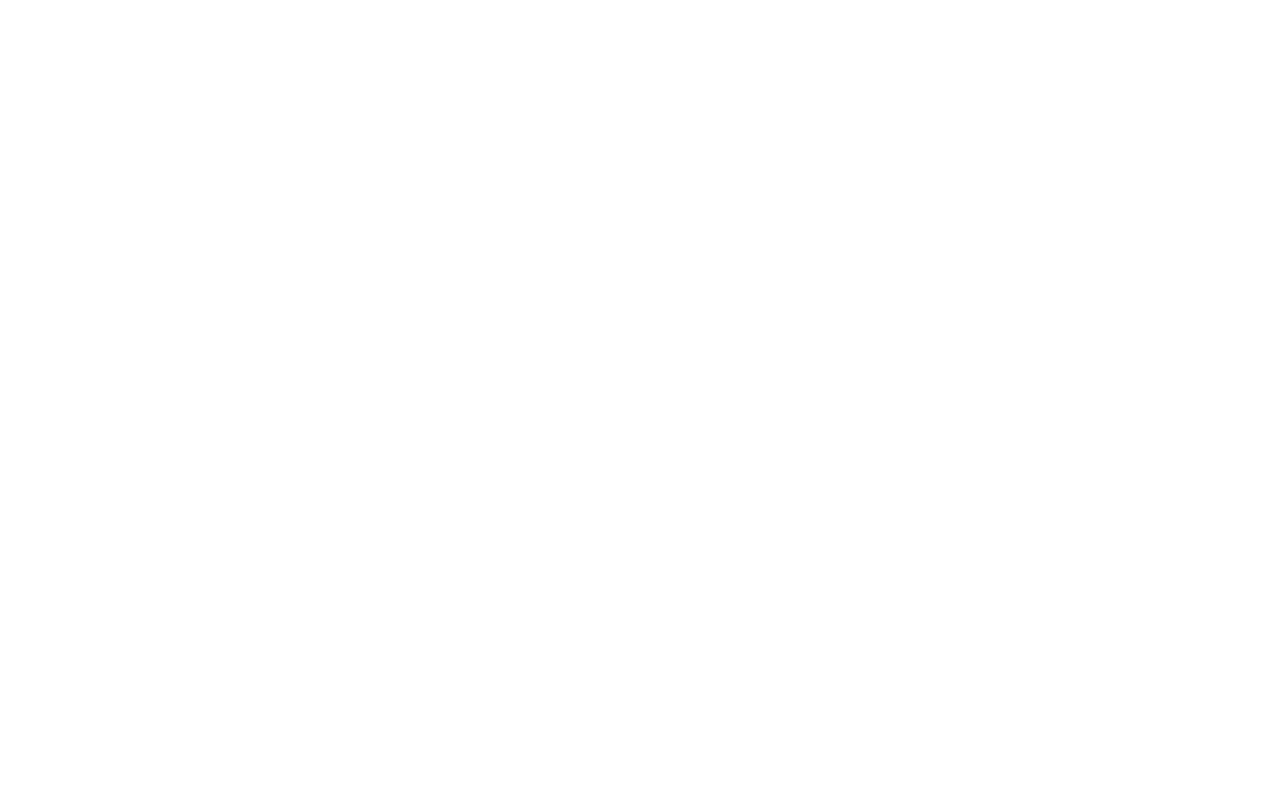
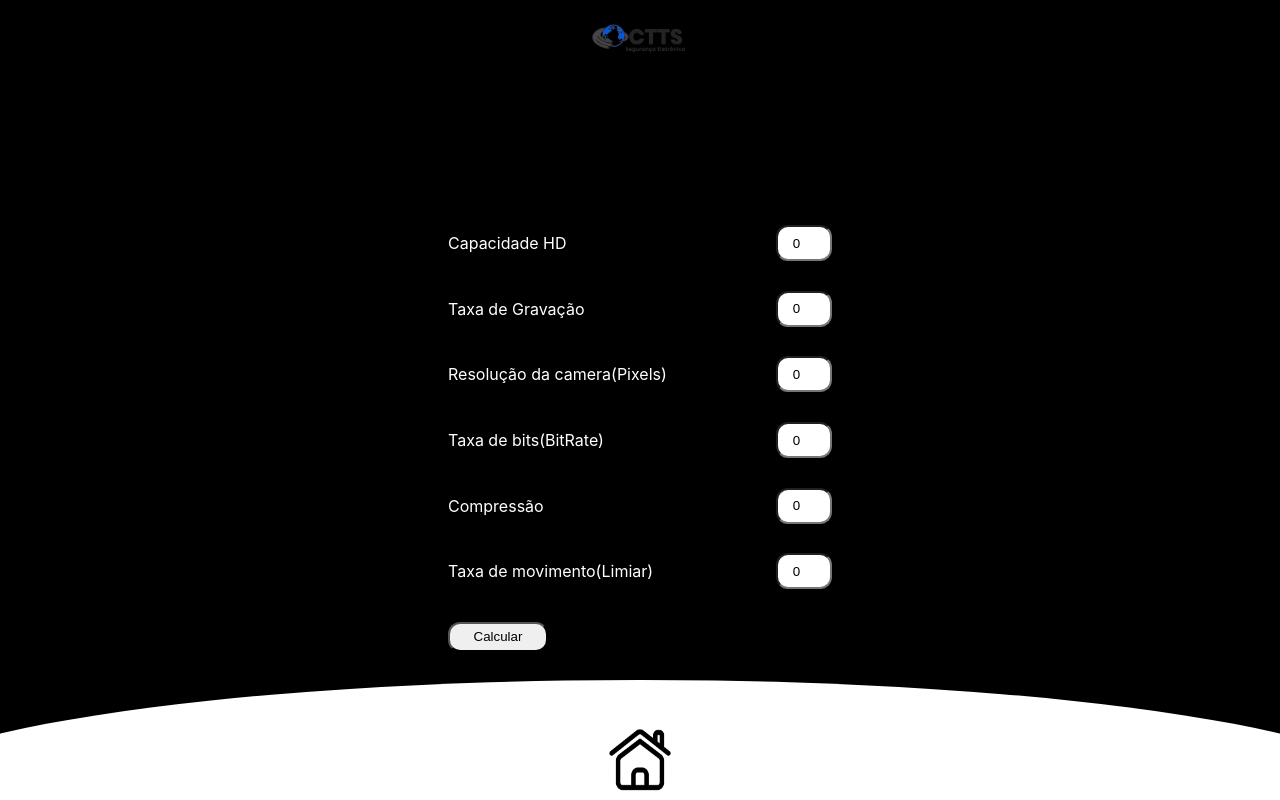
Before and after one commit to M-Emmanuel-G/SystemOsFront-end, a React (Create React App) app: page /CalculoHD in a window 1280 px wide. Before the commit this address had no page. Built offline with nearby package versions, Linux system fonts and the light colour scheme.

Commit message:
FEAT: Subindo projeto

```diff
--- a/package.json
+++ b/package.json
@@ -7,8 +7,11 @@
     "@testing-library/jest-dom": "^5.16.5",
     "@testing-library/react": "^13.4.0",
     "@testing-library/user-event": "^13.5.0",
+    "axios": "^1.4.0",
+    "docxtemplater": "^3.37.12",
     "framer-motion": "^9.0.2",
     "html2pdf.js": "^0.10.1",
+    "node-wifi": "^2.0.16",
     "react": "^18.2.0",
     "react-dom": "^18.2.0",
     "react-router-dom": "^6.6.2",
--- /dev/null
+++ b/src/pages/HDCalcPage/hdCalc.js
@@ -0,0 +1,95 @@
+import React, { useState } from 'react';
+import { Circle, ContainerBase, ContainerMobile } from '../../style/styleBase';
+import { ContainerHdCalc, ContainerInputs, ContainerResult } from './style';
+import NavBar from '../../components/NavBar/navBar';
+import Header from '../../components/header/header';
+import Footer from '../../components/Footer/footer';
+
+export default function HDCalcPage() {
+
+    const [result, setResult] = useState('')
+    const [storageCapacity, setStorageCapacity] = useState(0) // GB
+    const [recordingHour, setRecordingHour] = useState(0)  // GB
+    const [resolutionPixels, setResolutionPixels] = useState(0) // GB
+    const [bitRate, setBitRate] = useState(0) // MB
+    const [bitRateCompression, setBitRateCompression] = useState(0) // MB
+    const [limiar, setLimiar] = useState(0) // Porcentagem Limiar
+
+    const CalcHD = ()=>{
+        const storageDays = (storageCapacity / recordingHour) * ((resolutionPixels * bitRate) / bitRateCompression) * (1 / (limiar / 100));
+        return setResult(`Você terá aproximadamente ${storageDays} dias de armazenamento.`)
+    }
+
+ return (
+    <ContainerBase>
+        <ContainerHdCalc>
+            <Header/>
+            <ContainerResult>
+                <span>{result} </span>
+            </ContainerResult>
+            <ContainerInputs>
+                <div>
+                    <label>Capacidade HD</label>
+                    <input
+                        type="number"
+                        value={storageCapacity}
+                        onChange={(ev)=>{setStorageCapacity(ev.target.value)}}
+                        required
+                    />
+                </div>
+                <div>
+                    <label>Taxa de Gravação</label>
+                    <input
+                        type="number"
+                        value={recordingHour}
+                        onChange={(ev)=>{setRecordingHour(ev.target.value)}}
+                        required
+                    />
+                </div>
+                <div>
+                    <label>Resolução da camera(Pixels)</label>
+                    <input
+                        type="number"
+                        value={resolutionPixels}
+                        onChange={(ev)=>{setResolutionPixels(ev.target.value)}}
+                        required
+                    />
+                </div>
+                <div>
+                    <label>Taxa de bits(BitRate)</label>
+                    <input
+                        type="number"
+                        value={bitRate}
+                        onChange={(ev)=>{setBitRate(ev.target.value)}}
+                        required
+                    />
+                </div>
+                <div>
+                    <label>Compressão</label>
+                    <input
+                        type="number"
+                        value={bitRateCompression}
+                        onChange={(ev)=>{setBitRateCompression(ev.target.value)}}
+                        required
+                    />
+                </div>
+                <div>
+                    <label>Taxa de movimento(Limiar)</label>
+                    <input
+                        type="number"
+                        value={limiar}
+                        onChange={(ev)=>{setLimiar(ev.target.value)}}
+                        required
+                    />
+                </div>
+                <div>
+                    <button onClick={CalcHD}>Calcular</button>
+                </div>
+            </ContainerInputs>
+            <NavBar/>
+            <Circle/>
+            {/* <Footer/> */}
+        </ContainerHdCalc>
+    </ContainerBase>
+ );
+}
--- /dev/null
+++ b/src/pages/HDCalcPage/style.js
@@ -0,0 +1,56 @@
+import styled from 'styled-components';
+
+export const ContainerHdCalc = styled.main`
+    width: 100%;
+    height: 100%;
+    color: #fff;
+    display: flex;
+    flex-direction: column;
+    background: #000;
+`;
+
+export const ContainerResult = styled.section`
+    width: 100%;
+    height: 10%;
+    display: flex;
+    justify-content: center;
+    align-items: center;
+    span{
+        font-size: 1.5rem;
+    }
+
+`
+
+export const ContainerInputs = styled.section`
+    width: 100%;
+    height: 70%;
+    display: flex;
+    flex-direction: column;
+    align-items: center;
+    justify-content: center;
+    div{
+        width: 30%;
+        height: 10%;
+        display: flex;
+        justify-content: space-between;
+        align-items: center;
+        margin: 0.3rem 0;
+        input{
+            width: 3rem;
+            height: 30px;
+            border-radius: 12px;
+            outline: 0;
+            text-align: center;
+            ::placeholder{
+                text-align: center;
+                font-size: 1rem;
+                font-weight: bold;
+            }
+        }
+        button{
+            width: 100px;
+            height: 30px;
+            border-radius: 12px;
+        }
+    }
+`
--- a/src/pages/IndexPage/indexPage.js
+++ b/src/pages/IndexPage/indexPage.js
@@ -19,9 +19,10 @@
             <ContainerTittle>
             </ContainerTittle>
             <ContainerServices>
-                <Services onClick={()=>{toast.info('Em desenvolvimento.')}}>Preventiva PDF</Services>
+                <Services onClick={()=>{navigate('/ConteudoPDF')}}>Ordem de Servico</Services>
                 <Services onClick={()=>{navigate('/preventiva')}}>Preventiva Email</Services>
                 <Services onClick={()=>{navigate('/manuais')}}>Manuais</Services>
+                <Services onClick={()=>{navigate('/CalculoHD')}}>Cálculo HD</Services>
             </ContainerServices>
             <Circle/>
             <NavBar/>
--- a/src/pages/IndexPage/style.js
+++ b/src/pages/IndexPage/style.js
@@ -70,7 +70,7 @@
 `;
 
 export const Services = styled.div`
-    width: 300px;
+    width: 270px;
     height: 50px;
     display: flex;
     flex-direction: column;
--- a/src/pages/SendPDF/style.js
+++ b/src/pages/SendPDF/style.js
@@ -5,6 +5,9 @@
     height: 80%;
     overflow-y: auto;
     text-align: center;
+    color:#000;
+    display: flex;
+    justify-content: center;
     img{
         width: 100%;
         height: 300px;
@@ -18,19 +21,84 @@
         background: #0954CD;
         font-size: 1.3rem;
     }
-    main{
-        table{
+`;
+
+export const ContainerOrderService = styled.div`
+    width: 50%;
+    height: 100%;
+    background: #fff;
+`
+
+export const ContainerHeader = styled.header`
+    width: 100%;
+    height: 20%;
+    display: flex;
+`
+
+export const ContainerLogo = styled.div`
+    width: 15%;
+    height: 100%;
+    img{
         width: 100%;
         height: 100%;
-            tbody{
-                tr{
-                    th{
-                        width: 150px;
-                        display:flex;
-                        justify-content:flex-start;
     }
+`
+
+export const ContainerTitle = styled.div`
+    width: 85%;
+    height: 100%;
+    display: flex;
+    flex-direction: column;
+    align-items: flex-start;
+    span{
+        font-size: 1.2rem;
     }
+    p{
+        font-size: 12px;
+        margin: 0.3rem;
     }
+`
+//------------------------------------------------------------------------------------------------------------------------//
+
+export const ContainerInfo = styled.section`
+    width: 100%;
+    height: 10%;
+    display: flex;
+    justify-content: space-between;
+    align-items: center;
+`
+//------------------------------------------------------------------------------------------------------------------------//
+
+export const ContainerClient = styled.section`
+ width: 100%;
+ height: 10%;
+ background: crimson;
+ display: flex;
+ flex-direction: column;
+ align-items: flex-start;
+ justify-content: center;
+ span{
+    font-size: 12px;
  }
+
+`
+
+//------------------------------------------------------------------------------------------------------------------------//
+
+export const ContainerCampOrder = styled.section`
+    width: 100%;
+    height: 50%;
+    background: yellow;
+    display: flex;
+    div{
+        width: 50%;
+        height: 100%;
+
     }
-`;
+`
+
+//------------------------------------------------------------------------------------------------------------------------//
+
+//------------------------------------------------------------------------------------------------------------------------//
+
+//------------------------------------------------------------------------------------------------------------------------//
--- a/src/routes/Router.js
+++ b/src/routes/Router.js
@@ -7,6 +7,7 @@
 import DVR1Page from "../pages/DVR1Page/dvrOne";
 import SendPDF from "../pages/SendPDF/sendPDF";
 import SendEmail from "../pages/sendEmail/sendEmail";
+import HDCalcPage from "../pages/HDCalcPage/hdCalc";
 
 export default function Router() {
  return (
@@ -20,6 +21,7 @@
         <Route path="/DVR1" element={<DVR1Page/>}/>
         <Route path="/ConteudoPDF" element={<SendPDF/>}/>
         <Route path="/Preventiva" element={<SendEmail/>}/>
+        <Route path="/CalculoHD" element={<HDCalcPage/>}/>
     </Routes>
    </BrowserRouter>
  );
--- /dev/null
+++ b/src/services/myIP.js
@@ -0,0 +1,8 @@
+import axios from "axios";
+
+export const myIp = ()=>{
+    axios
+        .get("http://api.ipify.org/")
+        .then((res)=>{return res})
+        .catch((err)=>{console.log(err)})
+}
```
Also changed, not shown: src/pages/SendPDF/sendPDF.js (+34 -83 lines), 1 other file (tests, documents, lock files or other folders). Lines whose indentation alone changed are shown as unchanged.
